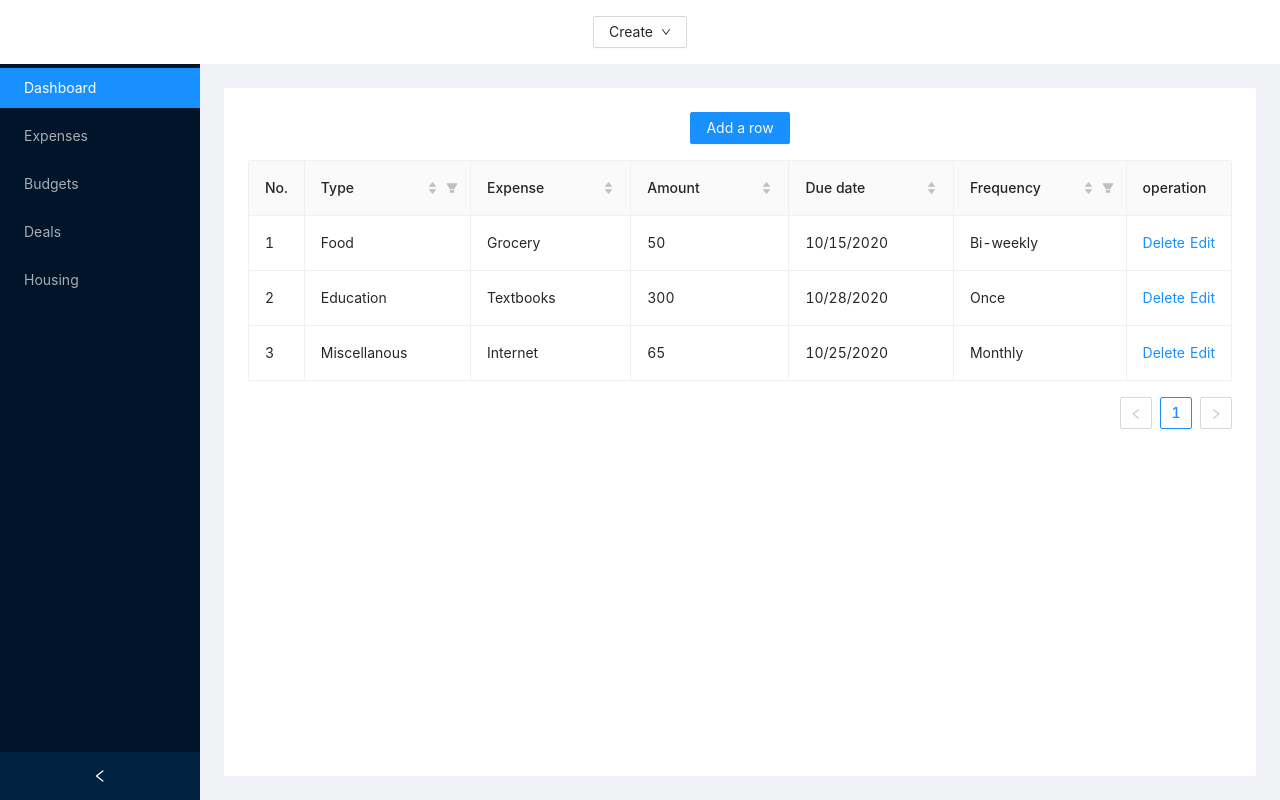
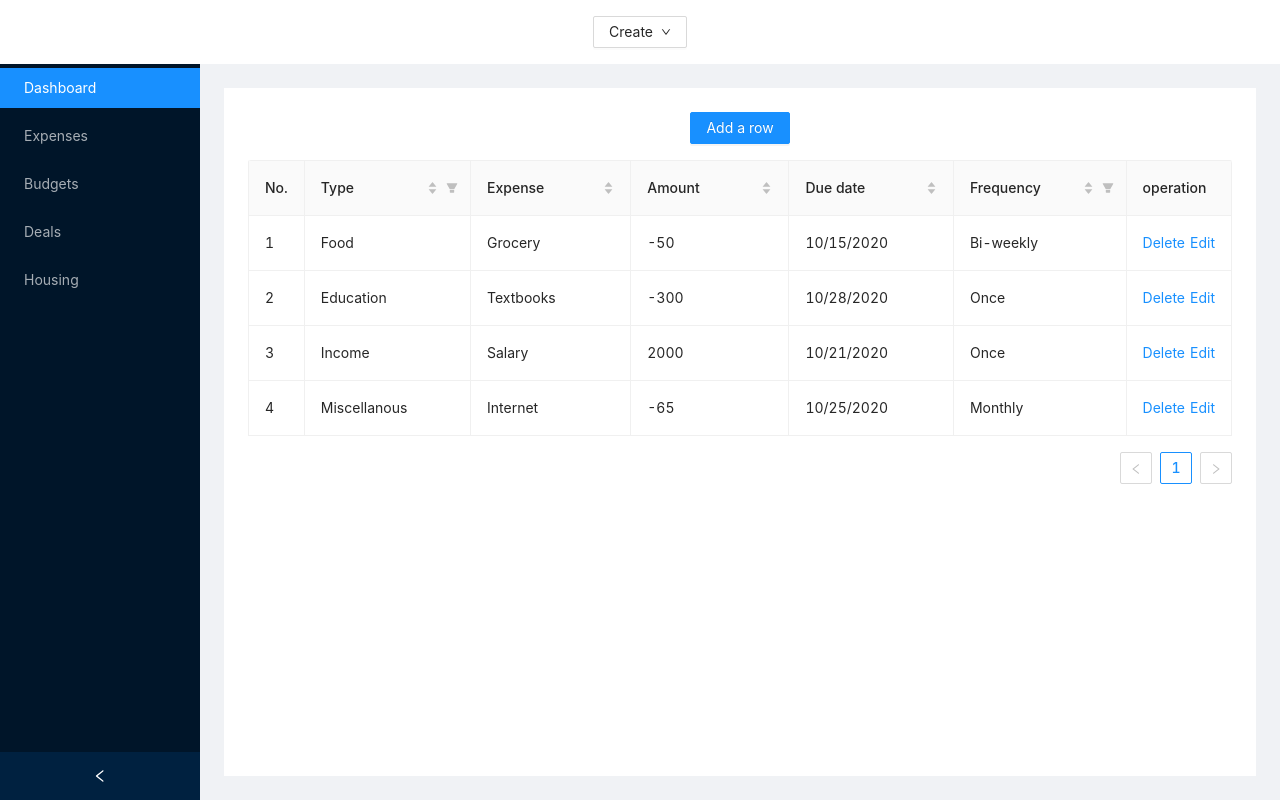
Before and after one commit to sagarthomas/studlife, a React (Create React App) app: page /expenses in a window 1280 px wide. Built offline with nearby package versions, Linux system fonts and the light colour scheme.

Commit message:
refined the code and added more props to get into expense

```diff
--- a/src/App.js
+++ b/src/App.js
@@ -124,7 +124,7 @@ function App() {
               >
                 <Route exact path="/" component={DashboardPage} />
                 <Route path="/expenses" exact render={(props) => <ExpensePage {...props}
-                categories={categories} />} />
+                categories={categories} expenses={expenses} incomes={incomes}/>} />
                 <Route path="/budgets" exact render={(props) => <BudgetPage {...props}
                 budgets={budgets} setBudgets={setBudgets} />} />
                 <Route path="/deals" component={DealsPage} />
--- a/src/components/ExpensePage.js
+++ b/src/components/ExpensePage.js
@@ -184,13 +184,14 @@ class ExpensePage extends React.Component {
     ];
 
     this.state = {
-      dataSource: [
+      dataSource:
+      [
         {
           key: '1',
           number: 1,
           type: 'Food',
           expense: 'Grocery',
-          amount: 50,
+          amount: -50,
           ddate: moment('10-15-2020').format('L'),
           frequency: 'Bi-weekly'
         },
@@ -199,27 +200,36 @@ class ExpensePage extends React.Component {
           number: 2,
           type: 'Education',
           expense: 'Textbooks',
-          amount: 300,
+          amount: -300,
           ddate: moment('10-28-2020').format('L'),
           frequency: 'Once',
         },
         {
           key: '3',
           number: 3,
+          type: 'Income',
+          expense: 'Salary',
+          amount: 2000,
+          ddate: moment('10-21-2020').format('L'),
+          frequency: 'Once',
+        },
+        {
+          key: '4',
+          number: 4,
           type: 'Miscellanous',
           expense: 'Internet',
-          amount: 65,
+          amount: -65,
           ddate: moment('10-25-2020').format('L'),
           frequency: 'Monthly',
         },
       ],
-      count: 3,
+      count: 4,
     };
   }
 
   handleDelete = key => {
     const dataSource = [...this.state.dataSource];
-    this.setState({ dataSource: dataSource.filter(item => item.key !== key) });
+    this.setState({ dataSource: dataSource.filter(item => item.key !== key), count: this.state.count-1 });
   };
 
   handleAdd = () => {
@@ -258,7 +268,8 @@ class ExpensePage extends React.Component {
         cell: EditableCell,
       },
     };
-    console.log(this.props.categories);
+    console.log(this.props.expenses);
+    console.log(this.props.incomes);
     const columns = this.columns.map(col => {
       if (!col.editable) {
         return col;
@@ -291,142 +302,16 @@ class ExpensePage extends React.Component {
   }
 }
 
-// new
+export default ExpensePage;
 
-// const ResizableTitle = props => {
-//   const { onResize, width, ...restProps } = props;
 
-//   if (!width) {
-//     return <th {...restProps} />;
-//   }
 
-//   return (
-//     <Resizable
-//       width={width}
-//       height={0}
-//       handle={
-//         <span
-//           className="react-resizable-handle"
-//           onClick={e => {
-//             e.stopPropagation();
-//           }}
-//         />
-//       }
-//       onResize={onResize}
-//       draggableOpts={{ enableUserSelectHack: false }}
-//     >
-//       <th {...restProps} />
-//     </Resizable>
-//   );
-// };
-
-// class ExpensePage extends React.Component {
-//   state = {
-//     columns: [
-      // {
-      //   title: 'No.',
-      //   dataIndex: 'number',
-      //   key: 'number',
-      //   width: 50,
-      // },
-      // {
-      //   title: 'Type',
-      //   dataIndex: 'type',
-      //   key: 'type',
-      //   width: 200,
-      //   sorter: (a, b) => a.type.length - b.type.length,
-      // },
-      // {
-      //   title: 'Expense',
-      //   dataIndex: 'expense',
-      //   key: 'expense',
-      //   width: 200,
-      //   sorter: (a, b) => a.expense.length - b.expense.length,
-      // },
-      // {
-      //   title: 'Amount',
-      //   dataIndex: 'amount',
-      //   width: 200,
-      //   sorter: (a, b) => a.amount - b.amount,
-      // },
-      // {
-      //   title: 'Due date',
-      //   dataIndex: 'ddate',
-      //   key: "ddate",
-      //   width: 200,
-      //   sorter: (a, b) => new Date(a.ddate) - new Date(b.ddate)
-      // },
-      // {
-      //   title: 'Frequency',
-      //   dataIndex: 'frequency',
-      //   key: 'frequency',
-      //   width: 200,
-      // },
-//       {
-//         title: 'Action',
-//         key: 'action',
-//         render: () => <a>Delete</a>,
-//       },
-//     ],
-//     data: [
-      // {
-      //   key: '1',
-      //   number: 1,
-      //   type: 'Food',
-      //   expense: 'Grocery',
-      //   amount: 50,
-      //   ddate: moment('10-15-2020').format('L'),
-      //   frequency: 'Bi-weekly'
-      // },
-      // {
-      //   key: '2',
-      //   number: 2,
-      //   type: 'Education',
-      //   expense: 'Textbooks',
-      //   amount: 300,
-      //   ddate: moment('10-28-2020').format('L'),
-      //   frequency: 'Once',
-      // },
-      // {
-      //   key: '3',
-      //   number: 3,
-      //   type: 'Miscellanous',
-      //   expense: 'Internet',
-      //   amount: 65,
-      //   ddate: moment('10-25-2020').format('L'),
-      //   frequency: 'Monthly',
-      // },
-//     ]
-//   };
-
-//   components = {
-//     header: {
-//       cell: ResizableTitle,
-//     },
-//   };
-
-//   handleResize = index => (e, { size }) => {
-//     this.setState(({ columns }) => {
-//       const nextColumns = [...columns];
-//       nextColumns[index] = {
-//         ...nextColumns[index],
-//         width: size.width,
-//       };
-//       return { columns: nextColumns };
-//     });
-//   };
-
-//   render() {
-//     const columns = this.state.columns.map((col, index) => ({
-//       ...col,
-//       onHeaderCell: column => ({
-//         width: column.width,
-//         onResize: this.handleResize(index),
-//       }),
-//     }));
-
-//     return <Table bordered components={this.components} columns={columns} dataSource={this.state.data} />;
-//   }
-// }
-
-export default ExpensePage;
+// this.props.expense.map(val => ({
+//   key: 1,
+//   number: 1,
+//   type: 'Food',
+//   expense: 'Grocery',
+//   amount: -50,
+//   ddate: moment('10-15-2020').format('L'),
+//   frequency: 'Bi-weekly'
+// })),
```
